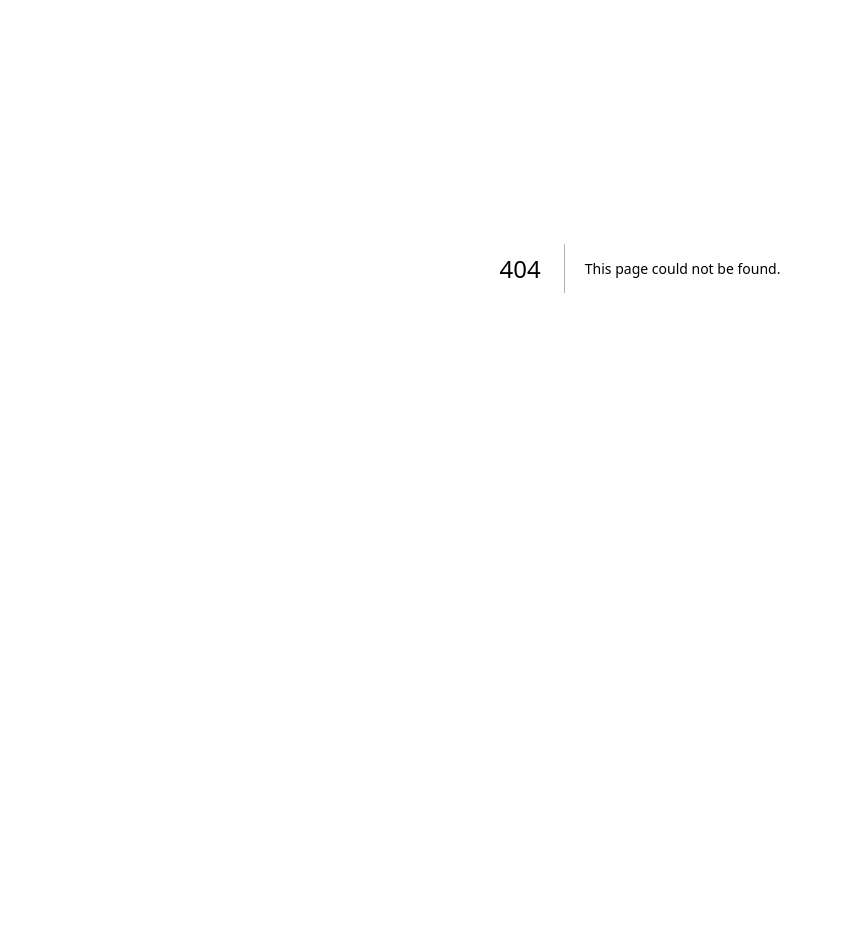
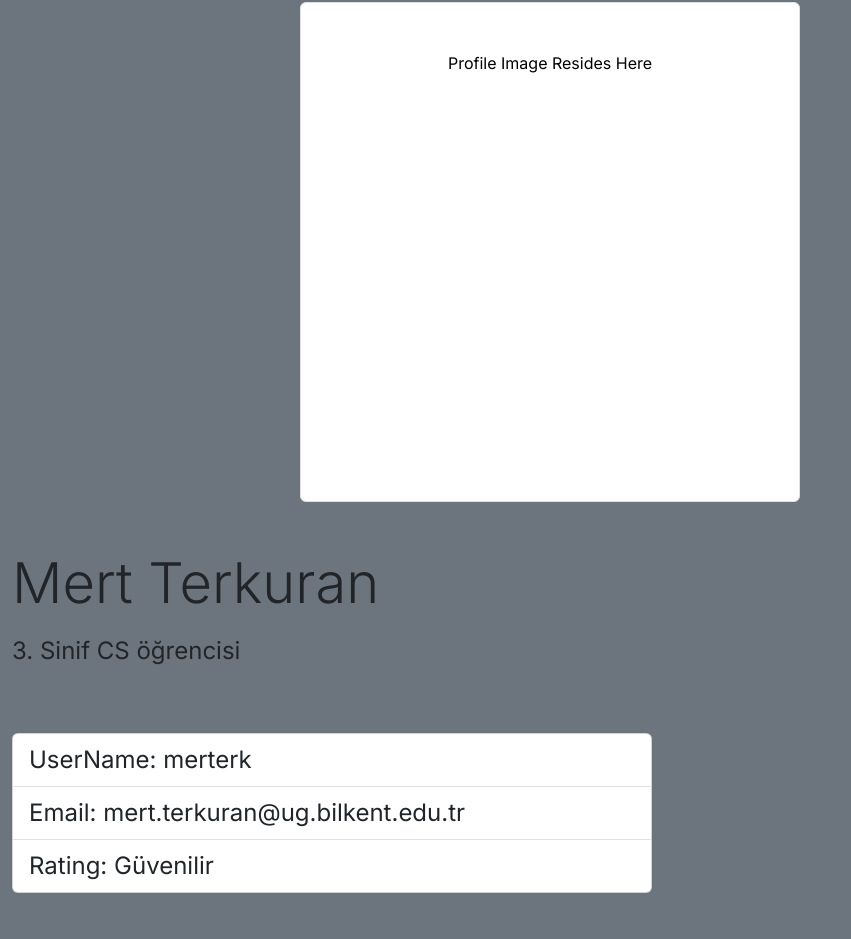
Before and after one commit to UmutCan00/bilkonnekt-public-fe, a Next.js app: page /profilePage in a window 1280 px wide. Before the commit this address had no page. Shown: the part 132-1071 px from the top of the page, without its empty margins (0-851 px from the left). Before the commit the page ends 800 px from the top, so only its background shows below. Built offline with nearby package versions, Linux system fonts and the light colour scheme; no server answers.

Commit message:
Create page.jsx
profile page

```diff
--- /dev/null
+++ b/src/app/profilePage/page.jsx
@@ -0,0 +1,115 @@
+// pages/index.js
+"use client";
+import React, { useState } from "react";
+
+import Navbar from "../components/Navbar";
+import { useSession } from "next-auth/react";
+import 'bootstrap/dist/css/bootstrap.css'
+import '../globals.css'
+
+import { useEffect } from "react";
+import Link from "next/link";
+
+
+
+
+function imageSpace() {
+    return (
+      <div class="imgSpace border rounded text-center ">
+          <p class="mt-5">Profile Image Resides Here</p>
+      </div>
+    );
+  }
+
+
+
+const userData = {
+  username: 'merterk',
+  fullName: 'Mert Terkuran',
+  email: 'mert.terkuran@ug.bilkent.edu.tr',
+  bio: '3. Sinif CS öğrencisi',
+  rating: "Güvenilir",
+};
+
+function userInfo(){
+    return(
+
+            <div class="card" style={{width: 40+"rem"}}>
+            <ul class="list-group list-group-flush">
+            <li class="list-group-item fs-4">UserName: {userData.username}</li>
+            <li class="list-group-item fs-4">Email: {userData.email}</li>
+            <li class="list-group-item fs-4">Rating: {userData.rating}</li>
+            </ul>
+            </div>
+
+    );
+}
+function ProfilePage() {
+    return (
+        <div>
+            <Navbar/>
+        <div class="container-fluid ">
+
+        <div class="row content d-flex">
+
+    <div class="col-sm bg-secondary ">
+
+    <div class="d-flex flex-row  ms-5">
+        <div class="ms-5"></div>
+        <div class="ms-5"></div>
+        <div class="ms-5"></div>
+        <div class="ms-5"></div>
+        <div class="ms-5"></div>
+    <div class="d-flex  mt-5 ">{imageSpace()}</div>
+        </div>
+
+    </div>
+
+
+    <div class="col-sm bg-secondary ">
+    <div class="d-flex flex-column  mt-5">
+        <p class=" display-4">{userData.fullName}</p>
+        <p class=" fs-4">{userData.bio}</p>
+        <div class="mt-5" >{userInfo()}</div>
+        <div class="mt-5"><button type="button" class="btn bg-success btn-lg ">Send a Message!</button>
+        <button type="button" class="btn bg-warning btn-lg ms-5 ">Go to Their Shop!</button>
+        </div>
+
+        </div>
+    </div>
+
+
+
+
+
+
+            </div>
+
+
+        <style>{`
+          .row.content {
+            height: 798px
+
+            }
+
+
+          .imgSpace{
+            width: 500px;
+            height: 500px;
+            color: black;
+            border-radius: %50;
+            background: white;
+          }
+
+
+        `}</style>
+        </div>
+        </div>
+
+
+
+
+
+      );
+    }
+ export default ProfilePage;
```
